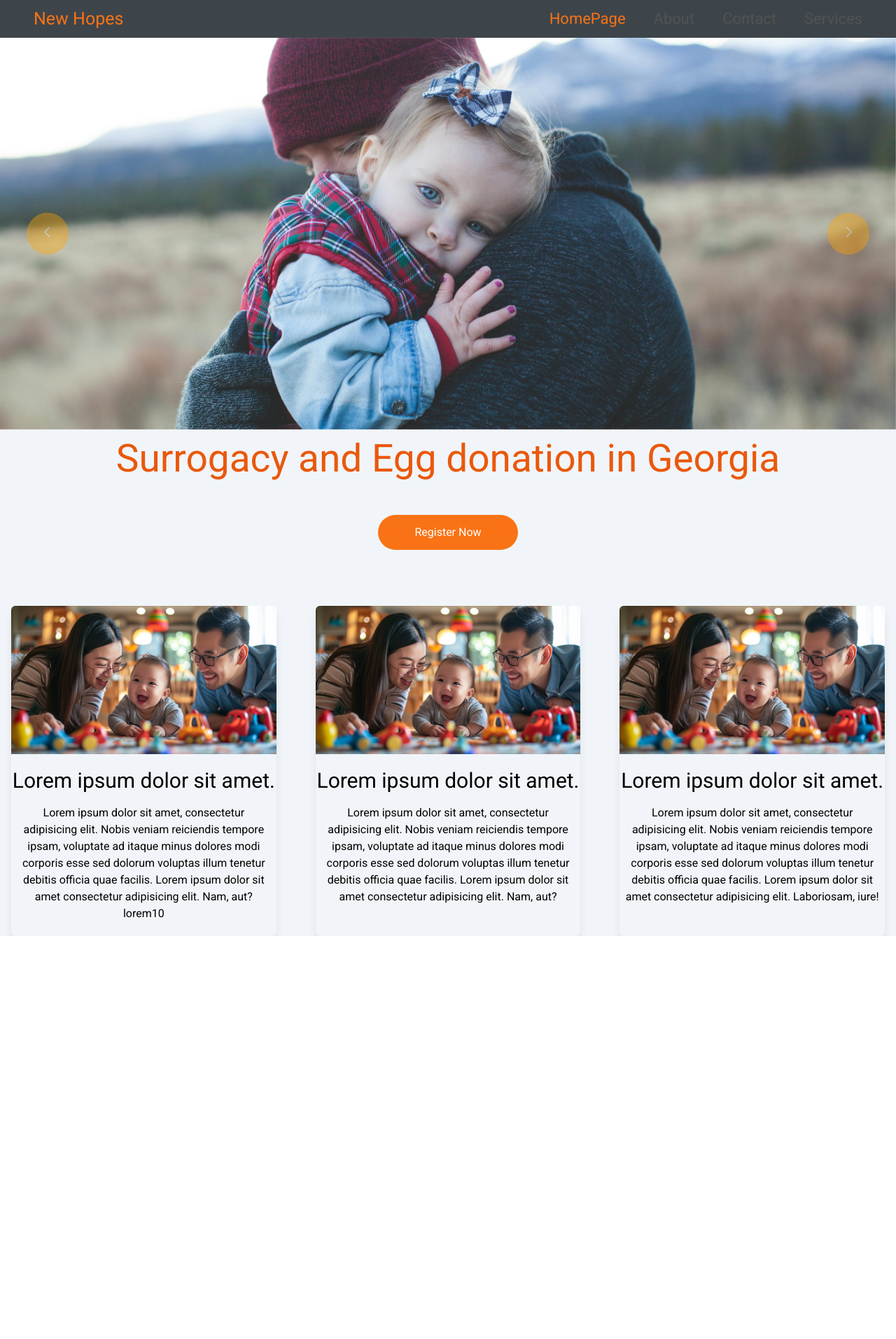
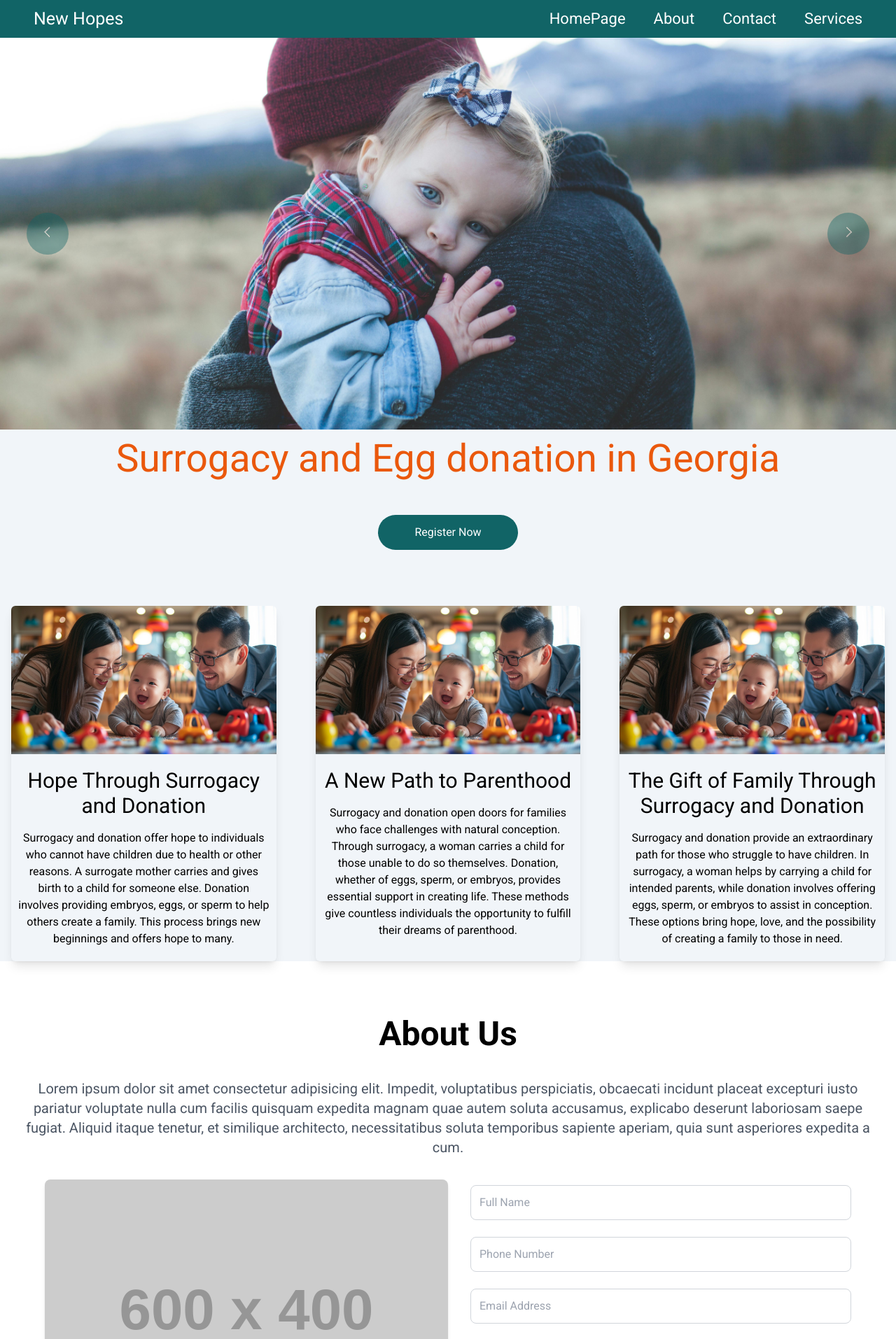
Before and after one commit to NikolozGel/Surrogacy-And-Egg-Donation, a React (Vite) app: page / in a window 1280 px wide. Shown: the top 1914 px of the page at 70% size. Before the commit the page ends 1338 px from the top, so only its background shows below. Built offline with nearby package versions, Linux system fonts and the light colour scheme.

Commit message:
add component name: ContentSection.tsx

```diff
--- /dev/null
+++ b/src/components/ContentSection.tsx
@@ -0,0 +1,61 @@
+export default function ContentSection() {
+  return (
+    <div className="my-20 px-4 sm:px-6 lg:px-8">
+      <div className="text-center">
+        <h1 className="text-3xl sm:text-4xl md:text-5xl font-bold">About Us</h1>
+        <div className="mt-6 sm:mt-8 md:mt-10">
+          <p className="text-base sm:text-lg md:text-xl text-gray-600">
+            Lorem ipsum dolor sit amet consectetur adipisicing elit. Impedit,
+            voluptatibus perspiciatis, obcaecati incidunt placeat excepturi
+            iusto pariatur voluptate nulla cum facilis quisquam expedita magnam
+            quae autem soluta accusamus, explicabo deserunt laboriosam saepe
+            fugiat. Aliquid itaque tenetur, et similique architecto,
+            necessitatibus soluta temporibus sapiente aperiam, quia sunt
+            asperiores expedita a cum.
+          </p>
+        </div>
+      </div>
+      <div className="flex flex-col lg:flex-row items-center justify-center gap-8 p-4 lg:p-8">
+        {/* Image Section */}
+        <div className="flex-shrink-0 w-full lg:w-1/2">
+          <img
+            src="https://via.placeholder.com/600x400"
+            alt="Placeholder"
+            className="w-full h-auto rounded-lg shadow-md"
+          />
+        </div>
+
+        {/* Form Section */}
+        <div className="w-full lg:w-1/2">
+          <form className="flex flex-col gap-6">
+            <input
+              type="text"
+              placeholder="Full Name"
+              className="p-3 border border-gray-300 rounded-lg w-full focus:outline-none focus:ring-2 focus:ring-blue-500"
+            />
+            <input
+              type="tel"
+              placeholder="Phone Number"
+              className="p-3 border border-gray-300 rounded-lg w-full focus:outline-none focus:ring-2 focus:ring-blue-500"
+            />
+            <input
+              type="email"
+              placeholder="Email Address"
+              className="p-3 border border-gray-300 rounded-lg w-full focus:outline-none focus:ring-2 focus:ring-blue-500"
+            />
+            <textarea
+              placeholder="Additional Information"
+              className="p-3 border border-gray-300 rounded-lg w-full focus:outline-none focus:ring-2 focus:ring-blue-500"
+            ></textarea>
+            <button
+              type="submit"
+              className="p-3 bg-blue-500 text-white rounded-lg hover:bg-blue-600 focus:outline-none focus:ring-2 focus:ring-blue-500"
+            >
+              Submit
+            </button>
+          </form>
+        </div>
+      </div>
+    </div>
+  );
+}
--- a/src/components/FlexContainer.tsx
+++ b/src/components/FlexContainer.tsx
@@ -17,7 +17,7 @@ export default function FlexContainer() {
       </h1>
       <div className="flex justify-center">
         <button
-          className="w-[200px] h-[50px] bg-orange-500 rounded-full mb-20 text-white active:opacity-55 transition-all"
+          className="w-[200px] h-[50px] bg-[#116466] rounded-full mb-20 text-white active:opacity-55 transition-all"
           onClick={toggleForm}
         >
           Register Now
@@ -43,14 +43,15 @@ export default function FlexContainer() {
           />
           <div>
             <h2 className="text-3xl text-center mt-5 mb-4">
-              Lorem ipsum dolor sit amet.
+              Hope Through Surrogacy and Donation
             </h2>
             <p className="text-center px-2 mb-5">
-              Lorem ipsum dolor sit amet, consectetur adipisicing elit. Nobis
-              veniam reiciendis tempore ipsam, voluptate ad itaque minus dolores
-              modi corporis esse sed dolorum voluptas illum tenetur debitis
-              officia quae facilis. Lorem ipsum dolor sit amet consectetur
-              adipisicing elit. Nam, aut? lorem10
+              Surrogacy and donation offer hope to individuals who cannot have
+              children due to health or other reasons. A surrogate mother
+              carries and gives birth to a child for someone else. Donation
+              involves providing embryos, eggs, or sperm to help others create a
+              family. This process brings new beginnings and offers hope to
+              many.
             </p>
           </div>
         </div>
@@ -62,14 +63,15 @@ export default function FlexContainer() {
           />
           <div>
             <h2 className="text-3xl text-center mt-5 mb-4">
-              Lorem ipsum dolor sit amet.
+              A New Path to Parenthood
             </h2>
             <p className="text-center px-2 mb-5">
-              Lorem ipsum dolor sit amet, consectetur adipisicing elit. Nobis
-              veniam reiciendis tempore ipsam, voluptate ad itaque minus dolores
-              modi corporis esse sed dolorum voluptas illum tenetur debitis
-              officia quae facilis. Lorem ipsum dolor sit amet consectetur
-              adipisicing elit. Nam, aut?
+              Surrogacy and donation open doors for families who face challenges
+              with natural conception. Through surrogacy, a woman carries a
+              child for those unable to do so themselves. Donation, whether of
+              eggs, sperm, or embryos, provides essential support in creating
+              life. These methods give countless individuals the opportunity to
+              fulfill their dreams of parenthood.
             </p>
           </div>
         </div>
@@ -81,14 +83,15 @@ export default function FlexContainer() {
           />
           <div>
             <h2 className="text-3xl text-center mt-5 mb-4">
-              Lorem ipsum dolor sit amet.
+              The Gift of Family Through Surrogacy and Donation
             </h2>
             <p className="text-center px-2 mb-5">
-              Lorem ipsum dolor sit amet, consectetur adipisicing elit. Nobis
-              veniam reiciendis tempore ipsam, voluptate ad itaque minus dolores
-              modi corporis esse sed dolorum voluptas illum tenetur debitis
-              officia quae facilis. Lorem ipsum dolor sit amet consectetur
-              adipisicing elit. Laboriosam, iure!
+              Surrogacy and donation provide an extraordinary path for those who
+              struggle to have children. In surrogacy, a woman helps by carrying
+              a child for intended parents, while donation involves offering
+              eggs, sperm, or embryos to assist in conception. These options
+              bring hope, love, and the possibility of creating a family to
+              those in need.
             </p>
           </div>
         </div>
--- a/src/components/Header.tsx
+++ b/src/components/Header.tsx
@@ -12,10 +12,10 @@ export default function Header() {
 
   return (
     <>
-      <header className="flex justify-between py-2  px-12 items-center bg-[#3e454a]">
+      <header className="flex justify-between py-2  px-12 items-center bg-[#116466]">
         <div>
           <h1
-            className="text-[25px] text-orange-500 cursor-pointer"
+            className="text-[25px] text-white cursor-pointer"
             onClick={() => navigate("/")}
           >
             New Hopes
@@ -39,16 +39,16 @@ export default function Header() {
         <div className="hidden lg:flex">
           <div className="flex justify-center"></div>
           <ul className="flex gap-10">
-            <li className="text-orange-500 text-[22px]">
+            <li className="text-white text-[22px]">
               <Link to="/">HomePage</Link>
             </li>
-            <li className="text-neutral-600 text-[22px]">
+            <li className="text-white  text-[22px]">
               <Link to="/about">About</Link>
             </li>
-            <li className="text-neutral-600 text-[22px]">
+            <li className="text-white  text-[22px]">
               <Link to="/contact">Contact</Link>
             </li>
-            <li className="text-neutral-600 text-[22px]">
+            <li className="text-white  text-[22px]">
               <Link to="/services">Services</Link>
             </li>
           </ul>
--- a/src/components/ImageSlider.tsx
+++ b/src/components/ImageSlider.tsx
@@ -1,17 +1,11 @@
 import { Carousel } from "antd";
 import "./slider.css";
-
-const contentStyle: React.CSSProperties = {
-  margin: 0,
-  color: "#fff",
-  width: "100vw",
-};
 
 const App: React.FC = () => {
   return (
     <>
       <Carousel
-        className="custom-carousel"
+        className="custom-carousel bg-[#F1F5F9]"
         arrows
         autoplay={true}
         autoplaySpeed={5000}
@@ -21,45 +15,42 @@ const App: React.FC = () => {
         touchMove={true}
         waitForAnimate={true}
       >
-        <div className="w-screen">
+        <div className="w-full overflow-hidden">
           <h3>
             <img
               src={"/images/photo-1.jpg"}
-              alt=""
-              style={contentStyle}
-              className="w-full h-[35rem] object-cover"
+              alt="Description of photo-1"
+              className="w-full h-auto max-h-[35rem] object-cover"
             />
           </h3>
         </div>
 
-        <div className="w-screen">
+        <div className="w-full overflow-hidden">
           <h3>
             <img
               src={"/images/happy-parents.jpg"}
-              alt=""
-              style={contentStyle}
-              className="w-full h-[35rem] object-cover"
-            />
-          </h3>
-        </div>
-        <div className="w-screen">
-          <h3>
-            <img
-              src={"/images/family-play.jpg"}
-              alt=""
-              style={contentStyle}
-              className="w-full h-[35rem] object-cover"
+              alt="Description of happy-parents"
+              className="w-full h-auto max-h-[35rem] object-cover"
             />
           </h3>
         </div>
 
-        <div className="w-screen">
+        <div className="w-full overflow-hidden">
+          <h3>
+            <img
+              src={"/images/family-play.jpg"}
+              alt="Description of family-play"
+              className="w-full h-auto max-h-[35rem] object-cover"
+            />
+          </h3>
+        </div>
+
+        <div className="w-full overflow-hidden">
           <h3>
             <img
               src={"/images/parents-2.jpg"}
-              alt=""
-              style={contentStyle}
-              className="w-full h-[35rem] object-cover"
+              alt="Description of parents-2"
+              className="w-full h-auto max-h-[35rem] object-cover"
             />
           </h3>
         </div>
--- a/src/components/SideBar.tsx
+++ b/src/components/SideBar.tsx
@@ -3,17 +3,18 @@ import { Link } from "react-router-dom";
 export default function SideBar() {
   return (
     <div className="z-10">
-      <ul className="lg:hidden absolute flex flex-col gap-8 bg-white bg-opacity-70 mt-[69.5px] pt-5 pl-12 w-[100%] top-0 bottom-[45%] left-0 rounded-b-lg">
-        <li className="text-[30px] text-orange-600 hover:opacity-50">
+      <ul className="lg:hidden absolute flex flex-col gap-8 bg-slate-800 bg-opacity-70 mt-[53.2px] pt-5 pl-12 w-[100%] top-0 bottom-[45%] left-0 rounded-b-lg">
+        <li className="text-[30px] text-white hover:opacity-50">
           <Link to="/">Home</Link>
         </li>
-        <li className="text-[30px] text-orange-600 hover:opacity-50">
+
+        <li className="text-[30px]  text-white hover:opacity-50">
           <Link to="/about">About</Link>
         </li>
-        <li className="text-[30px] text-orange-600 hover:opacity-50">
+        <li className="text-[30px]  text-white hover:opacity-50">
           <Link to="/contact">Contact</Link>
         </li>
-        <li className="text-[30px] text-orange-600 hover:opacity-50">
+        <li className="text-[30px]  text-white hover:opacity-50">
           <Link to="/services">Services</Link>
         </li>
       </ul>
--- a/src/components/slider.css
+++ b/src/components/slider.css
@@ -1,6 +1,6 @@
 .custom-carousel .slick-prev,
 .custom-carousel .slick-next {
-  background-color: orange;
+  background-color: #116466;
   border-radius: 50%;
   width: 60px;
   height: 60px;
--- a/src/pages/Home.tsx
+++ b/src/pages/Home.tsx
@@ -1,15 +1,17 @@
+import ContentSection from "../components/ContentSection";
 import FlexContainer from "../components/FlexContainer";
 import Header from "../components/Header";
 import ImageSlider from "../components/ImageSlider";
 
 export default function Home() {
   return (
-    <div>
+    <>
       <Header />
 
       <ImageSlider />
 
       <FlexContainer />
-    </div>
+      <ContentSection />
+    </>
   );
 }
```
